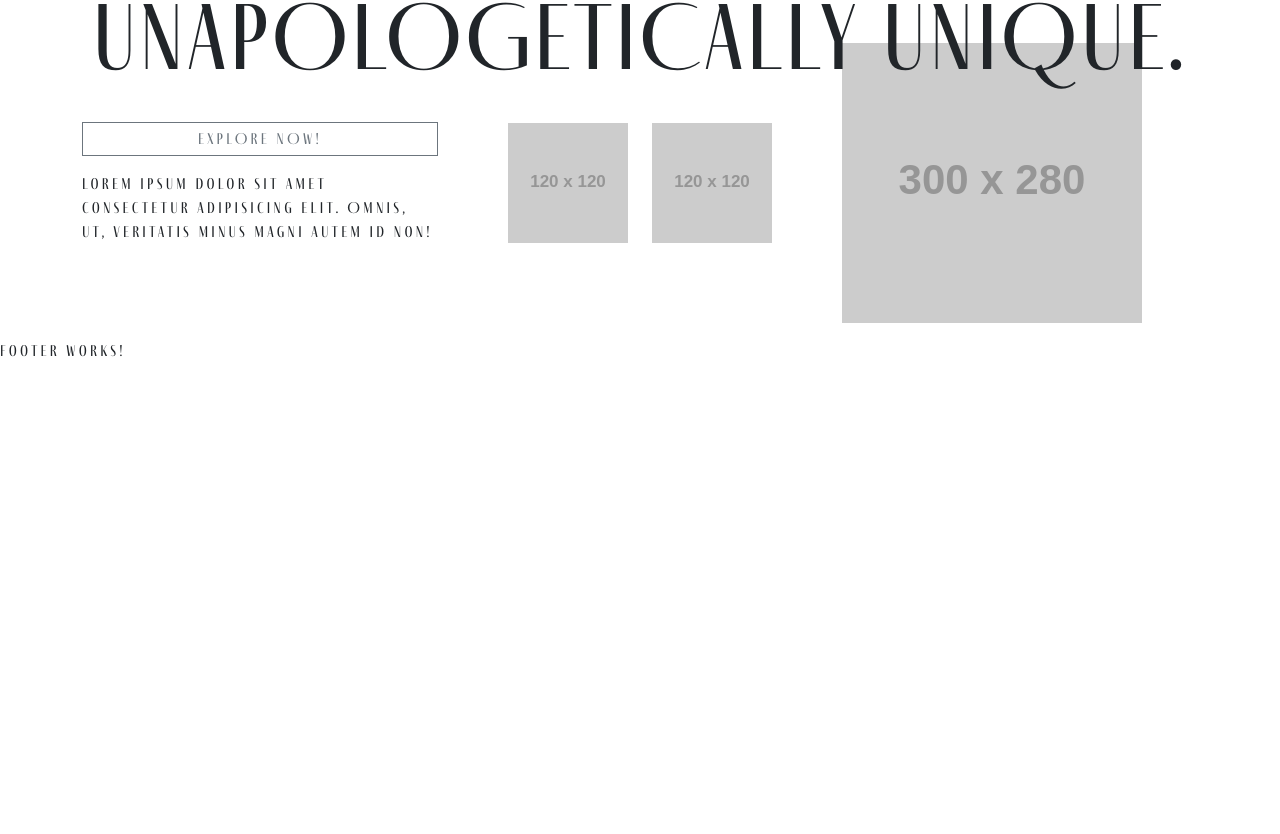
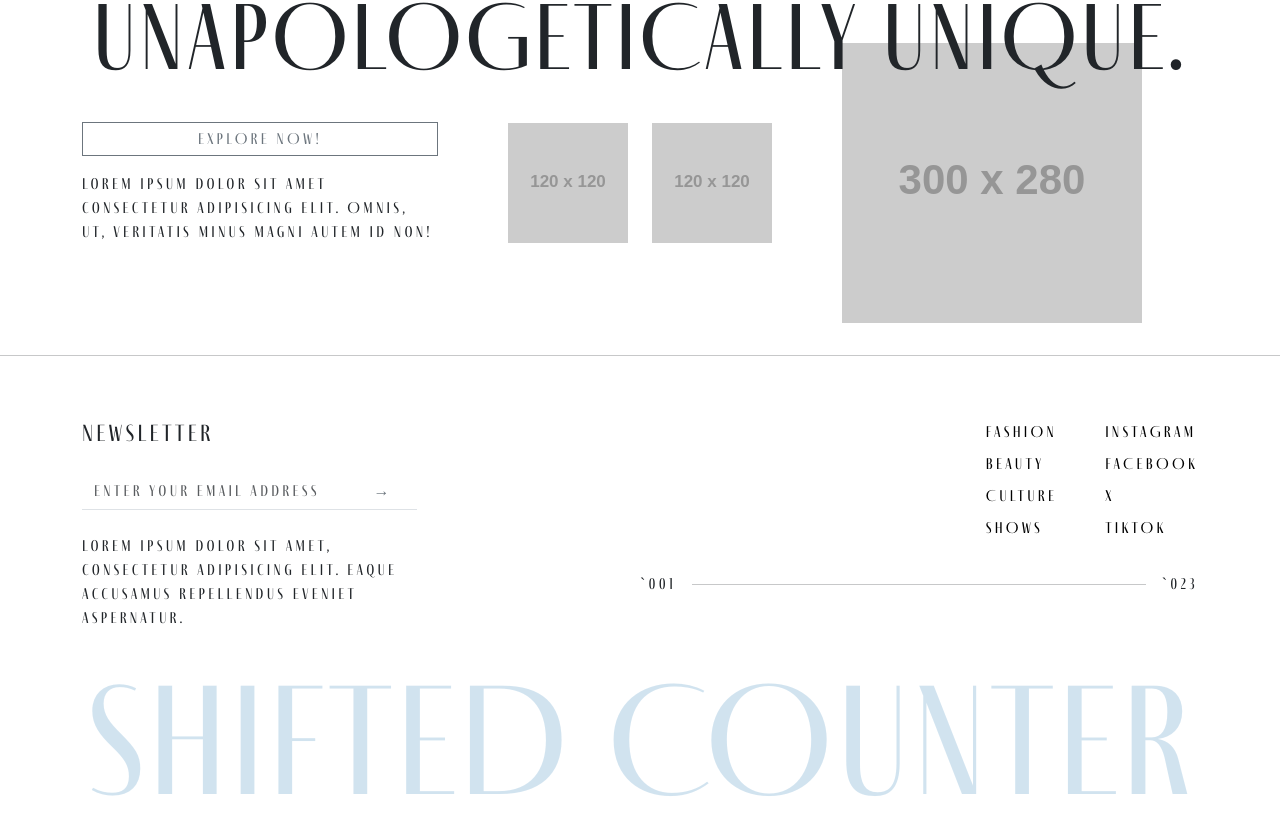
Before and after one commit to mitulpatel224/practice-bs-landing-01, an Angular app: page / in a window 1280 px wide. Shown: the part 4301-5135 px from the top of the page. Before the commit the page ends 4680 px from the top, so only its background shows below. Built offline with nearby package versions, Linux system fonts and the light colour scheme.

Commit message:
feat: footer

```diff
--- a/src/app/components/footer/footer.component.html
+++ b/src/app/components/footer/footer.component.html
@@ -1 +1,72 @@
-<p>footer works!</p>
+<footer class="footer">
+  <app-section-header />
+  <div class="container">
+    <div class="d-flex justify-content-between">
+      <div class="flex-grow-0" style="width: 30%">
+        <h4 class="mb-4">NEWSLETTER</h4>
+        <div class="input-group mb-3 border-1 border-bottom mb-4">
+          <input
+            type="email"
+            class="form-control border-0"
+            placeholder="enter your email address"
+            aria-label="Recipient's username"
+            aria-describedby="button-addon2"
+          />
+          <button
+            class="btn btn-outline-secondary border-0"
+            type="button"
+            id="button-addon2"
+          >
+            &rarr;
+          </button>
+        </div>
+        <p>
+          Lorem ipsum dolor sit amet, consectetur adipisicing elit. Eaque
+          accusamus repellendus eveniet aspernatur.
+        </p>
+      </div>
+      <div class="w-50 d-flex flex-column">
+        <div class="align-self-end">
+          <div class="d-flex justify-content-end mb-4 gap-5">
+            <ul class="nav flex-column">
+              <li class="nav-item mb-2">
+                <a href="#">FASHION</a>
+              </li>
+              <li class="nav-item mb-2">
+                <a href="#">BEAUTY</a>
+              </li>
+              <li class="nav-item mb-2">
+                <a href="#">CULTURE</a>
+              </li>
+              <li class="nav-item mb-2">
+                <a href="#">SHOWS</a>
+              </li>
+            </ul>
+            <ul class="nav flex-column">
+              <li class="nav-item mb-2">
+                <a href="#">INSTAGRAM</a>
+              </li>
+              <li class="nav-item mb-2">
+                <a href="#">FACEBOOK</a>
+              </li>
+              <li class="nav-item mb-2">
+                <a href="#">X</a>
+              </li>
+              <li class="nav-item mb-2">
+                <a href="#">TIKTOK</a>
+              </li>
+            </ul>
+          </div>
+        </div>
+        <div>
+          <div class="d-flex justify-content-between align-items-center">
+            <span>`001</span>
+            <hr class="m-0 mx-3 w-100 align-self-center" />
+            <span>`023</span>
+          </div>
+        </div>
+      </div>
+    </div>
+    <h3 class="text-primary text-center opacity-25">SHIFTED COUNTER</h3>
+  </div>
+</footer>
--- a/src/app/components/section-header/section-header.component.ts
+++ b/src/app/components/section-header/section-header.component.ts
@@ -9,5 +9,5 @@ import { Component, Input } from '@angular/core';
   styleUrls: ['./section-header.component.scss'],
 })
 export class SectionHeaderComponent {
-  @Input() public title: string = 'PAGE_TITLE';
+  @Input() public title: string = '';
 }
--- a/src/assets/scss/_theme.scss
+++ b/src/assets/scss/_theme.scss
@@ -1,3 +1,8 @@
+a {
+  text-decoration: none;
+  color: $black;
+}
+
 // LIGHT THEME - DEFAULT
 .btn {
   --bs-btn-padding-x: 1.5rem;
--- a/src/assets/scss/base/_global.scss
+++ b/src/assets/scss/base/_global.scss
@@ -4,6 +4,7 @@
   margin: 0;
   letter-spacing: 0.2rem;
 }
+
 body {
   // font-family: $font-family-base;
 }
--- /dev/null
+++ b/src/assets/scss/components/_footer.scss
@@ -0,0 +1,5 @@
+.footer {
+  h3 {
+    font-size: 10rem;
+  }
+}
--- a/src/assets/scss/components/_index.scss
+++ b/src/assets/scss/components/_index.scss
@@ -4,3 +4,4 @@
 @import "hero";
 @import "explore";
 @import "advertise";
+@import "footer";
```
Also changed, not shown: src/app/components/footer/footer.component.ts (+5 -6 lines).
